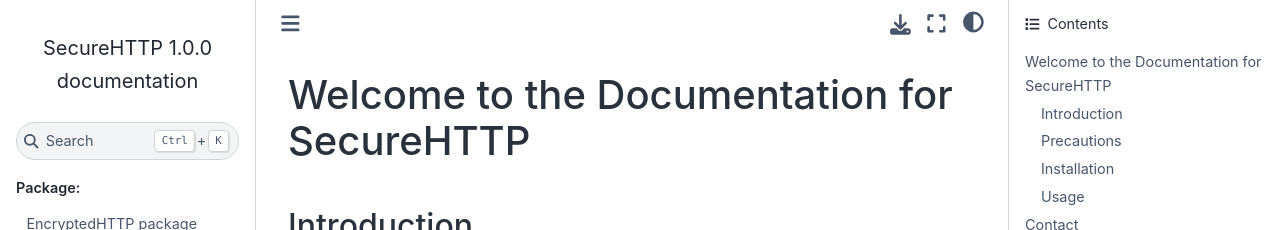
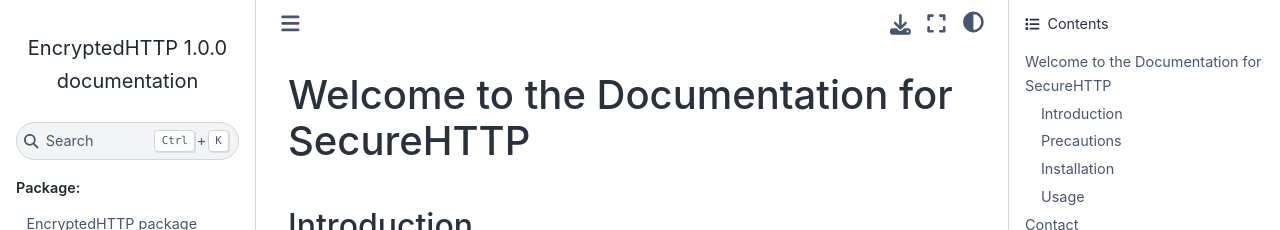
Before and after one commit to Evscion/EncryptedHTTP, a Sphinx documentation site: the page built from docs/source/index.rst, in a window 1280 px wide. Shown: the top 230 px of the page. Built offline with Sphinx 7.4.7 and the Sphinx Book theme 1.1.4, drawn with Linux system fonts in a browser that asks for light colours.

Commit message:
Update conf.py

```diff
--- a/docs/source/conf.py
+++ b/docs/source/conf.py
@@ -10,7 +10,7 @@ sys.path.insert(0, os.path.abspath('../..'))
 # -- Project information -----------------------------------------------------
 # https://www.sphinx-doc.org/en/master/usage/configuration.html#project-information
 
-project = 'SecureHTTP'
+project = 'EncryptedHTTP'
 copyright = '2023, Evscion'
 author = 'Evscion'
 release = '1.0.0'
```
